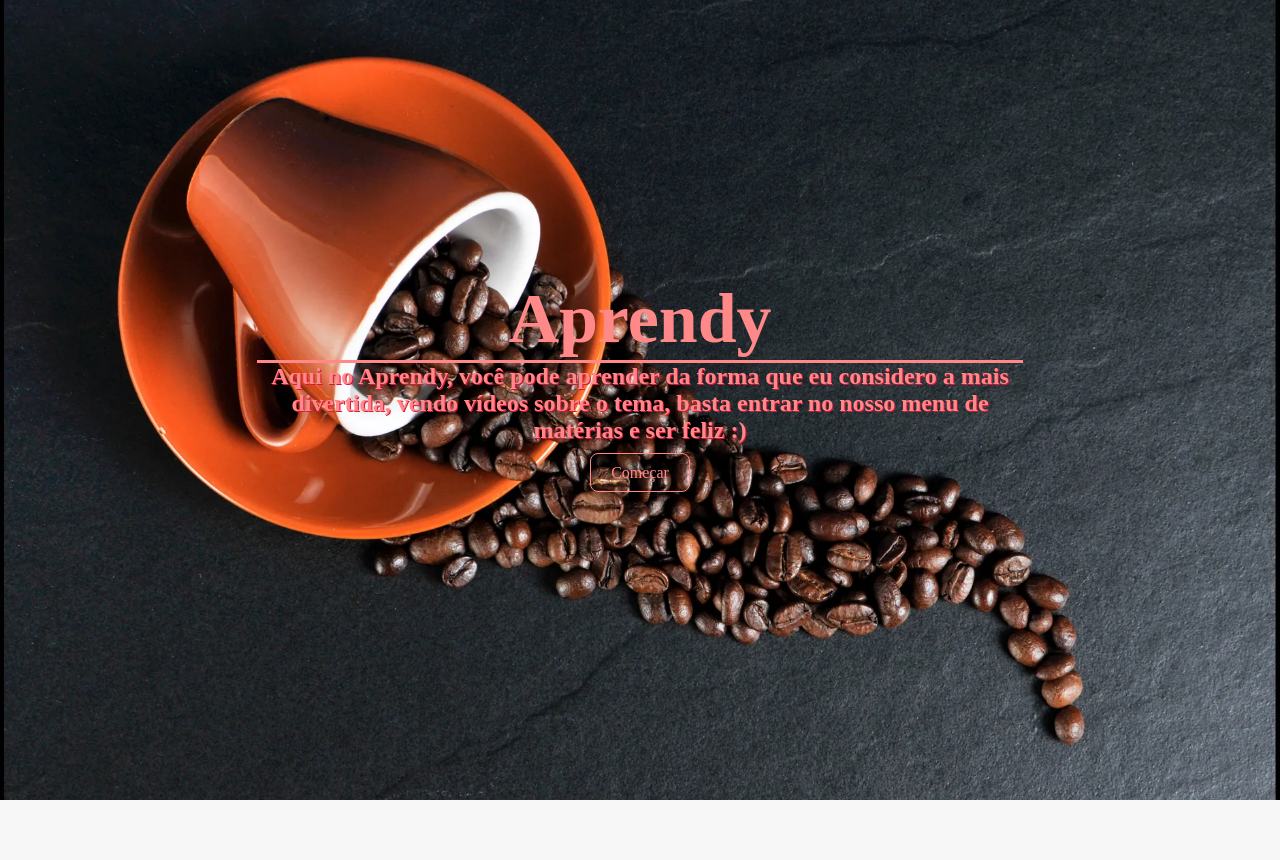
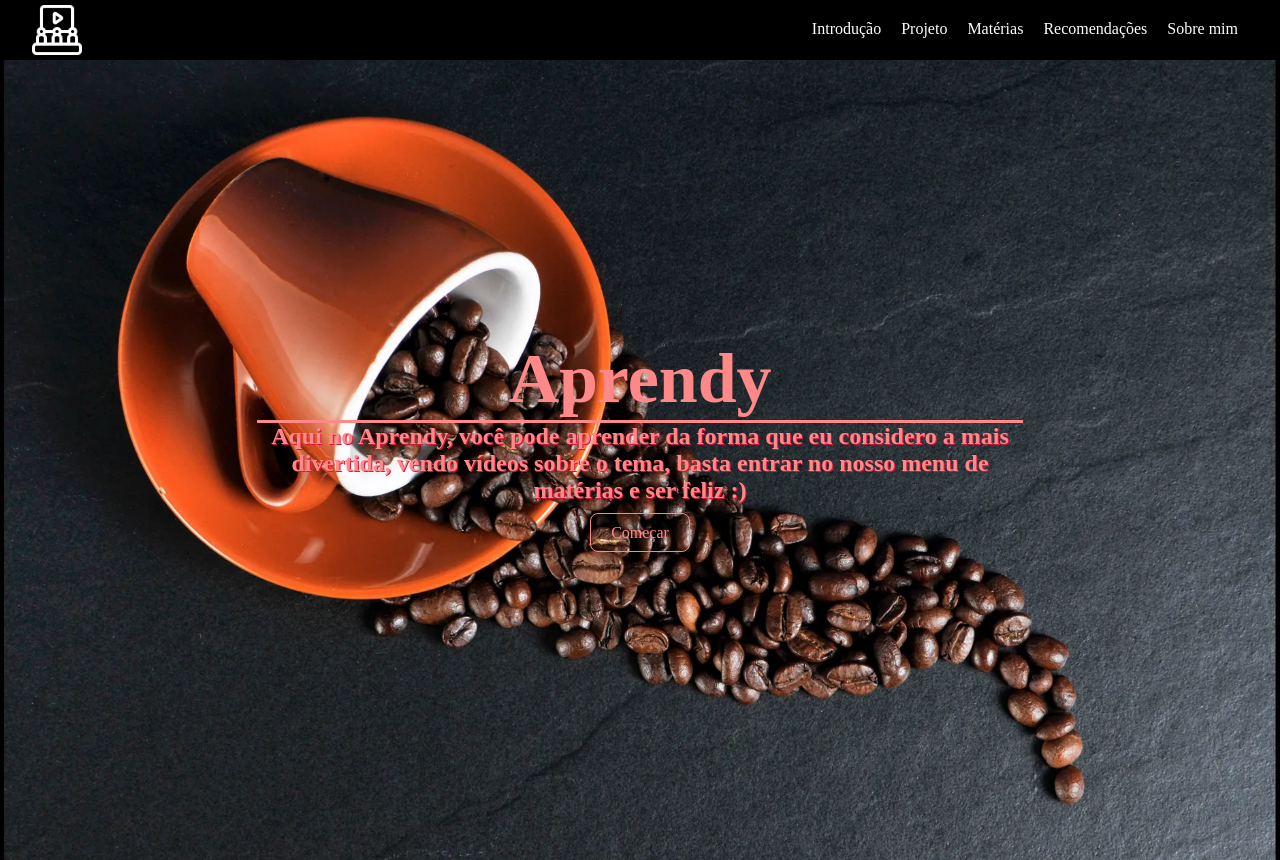
Before and after one commit to Emersonbonto/Aprendy, a plain HTML site: page files/index.html in a window 1280 px wide. Shown: the top 860 px of the page. Drawn offline with Linux system fonts and the light colour scheme; grey boxes are pictures that could not be loaded.

Commit message:
Menu added

```diff
--- a/files/index.html
+++ b/files/index.html
@@ -14,6 +14,18 @@
 
 
     <body>
+
+        <header>
+            <img id="logo" src="imgs/webinar.png" alt="">
+            <ul id = "menu">
+                <li><a href="#intro">Introdução</a></li>
+                <li><a href="#project">Projeto</a></li>
+                <li><a href="#subjects">Matérias</a></li>
+                <li><a href="#recomendations">Recomendações</a></li>
+                <li><a href="#aboutme">Sobre mim</a></li>
+            </ul>
+        </header>
+
 
         <section id="intro">
 
--- a/files/style.css
+++ b/files/style.css
@@ -13,6 +13,16 @@ section, footer{
     float: left;
     padding: 0px 20px 20px 20px;
     width: 100%;
+}
+
+header {
+    z-index: 10;
+
+    width: 100%;
+    height: 60px;
+    background-color: black;
+    color: white;
+    position: fixed;
 }
 
 img {
@@ -52,7 +62,33 @@ footer {
 
 /* Id's */
 
+#logo{
+    width: 50px;
+    margin-left: 2.5%;
+    top: 50%;
+    transform: translateY(-50%);
+    position: absolute;
+}
+
+#menu {
+    float: right;
+    margin-right: 2.5%;
+    list-style: none;
+    margin-top: 0px;
+}
+
+#menu li {
+    float: left;
+    padding: 20px 10px 20px 10px;
+}
+
+#menu li:hover{
+    height: 60px;
+    background-color:brown;
+}
+
 #intro {
+    margin-top: 60px;
     background: url(imgs/fundo.webp);
     background-size: cover;
     height: 100%;
```
